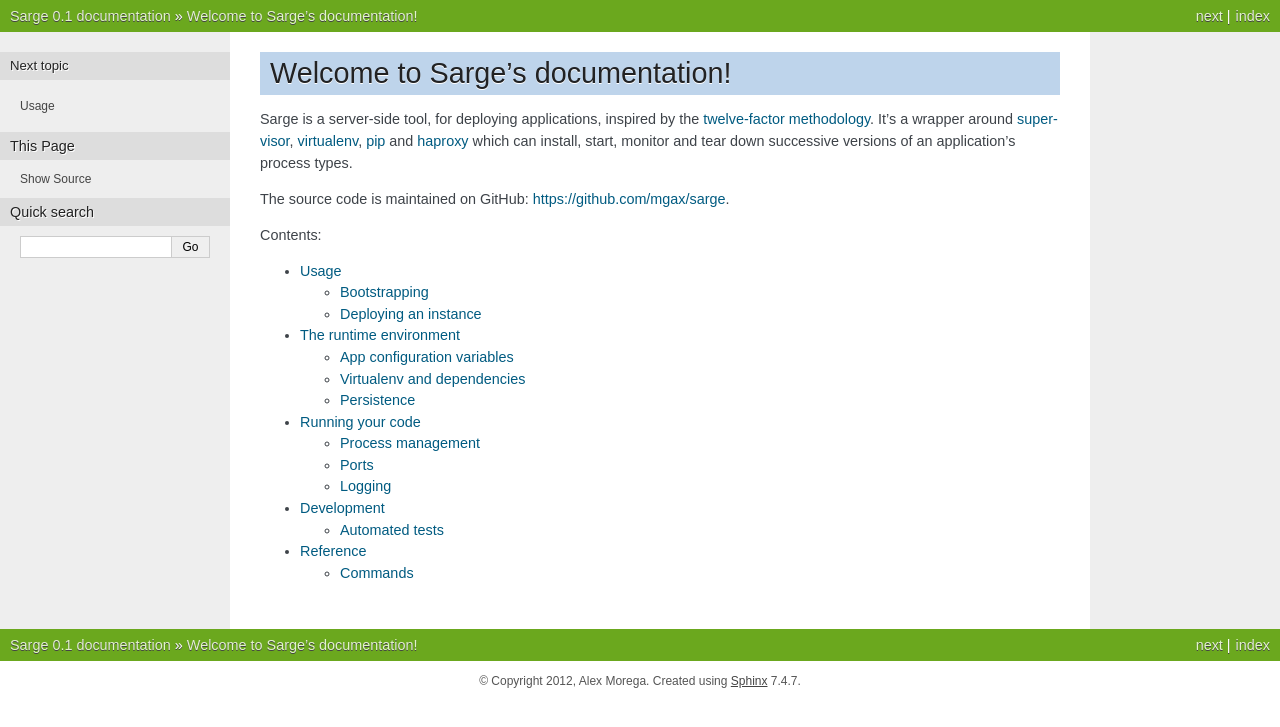
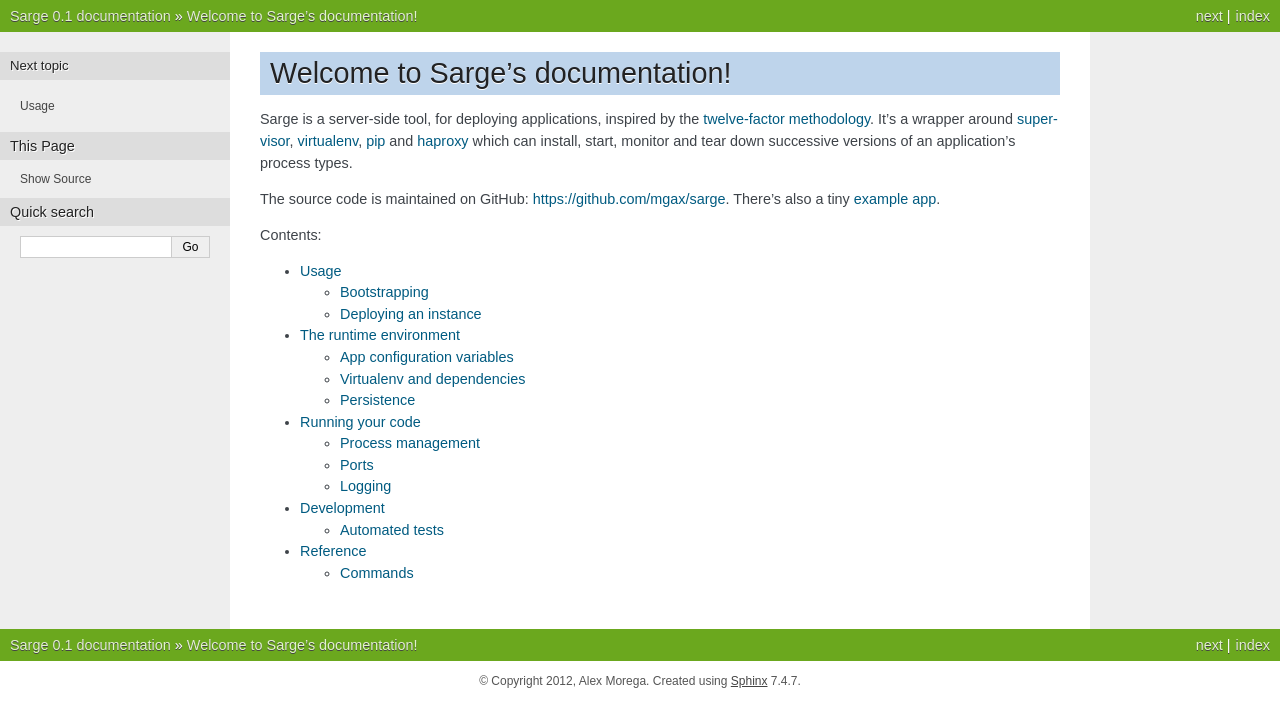
Before and after one commit to mgax/airship, a Sphinx documentation site: the page built from docs/index.rst, in a window 1280 px wide. Shown: the top 727 px of the page. Built offline with Sphinx 7.4.7, drawn with Linux system fonts in a browser that asks for light colours.

Commit message:
link to sargeapp example repo

```diff
--- a/docs/index.rst
+++ b/docs/index.rst
@@ -14,7 +14,9 @@
 
 
 The source code is maintained on GitHub:
-https://github.com/mgax/sarge.
+https://github.com/mgax/sarge. There's also a tiny `example app`_.
+
+.. _`example app`: https://github.com/mgax/sargeapp
 
 
 Contents:
```
